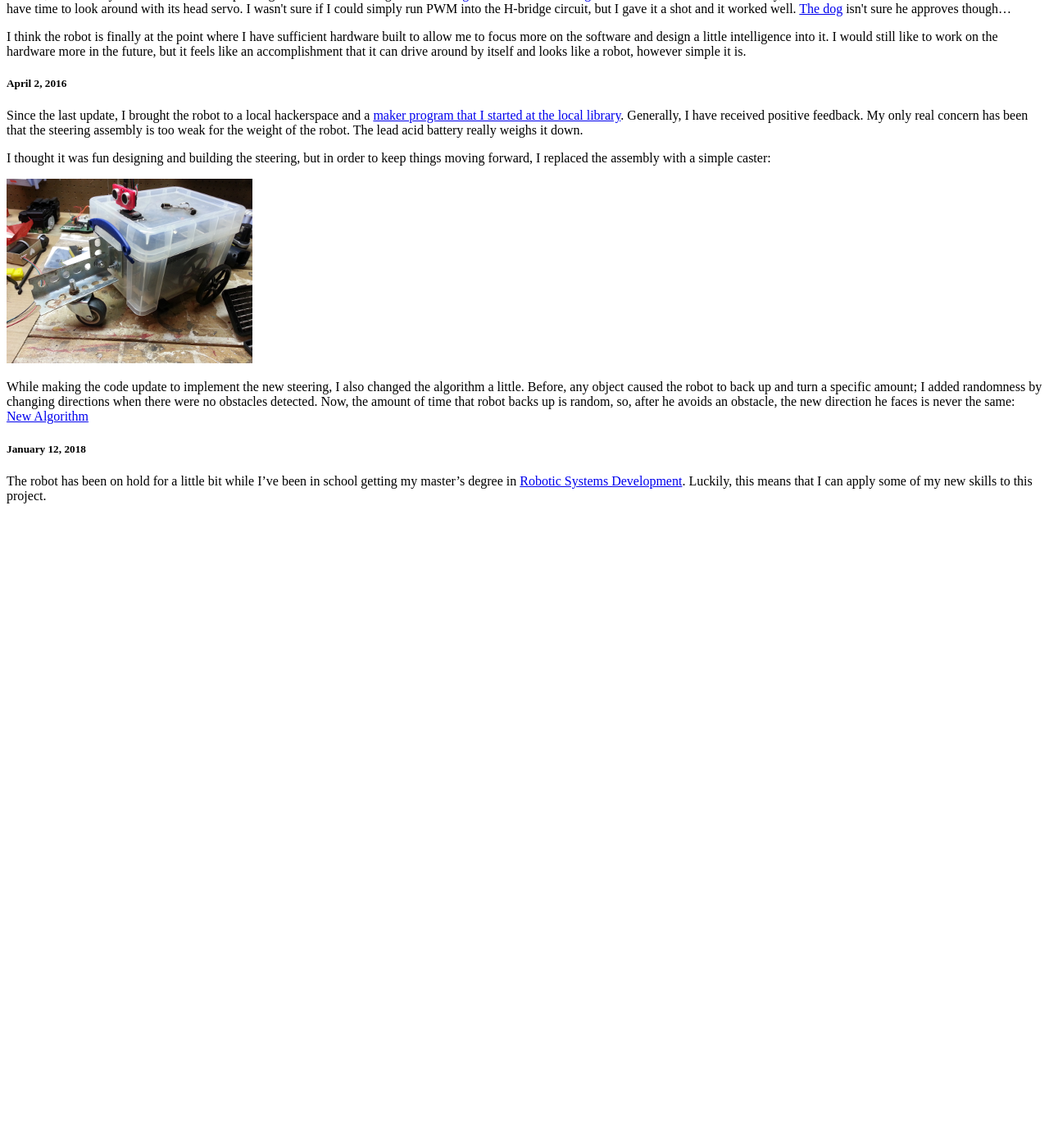
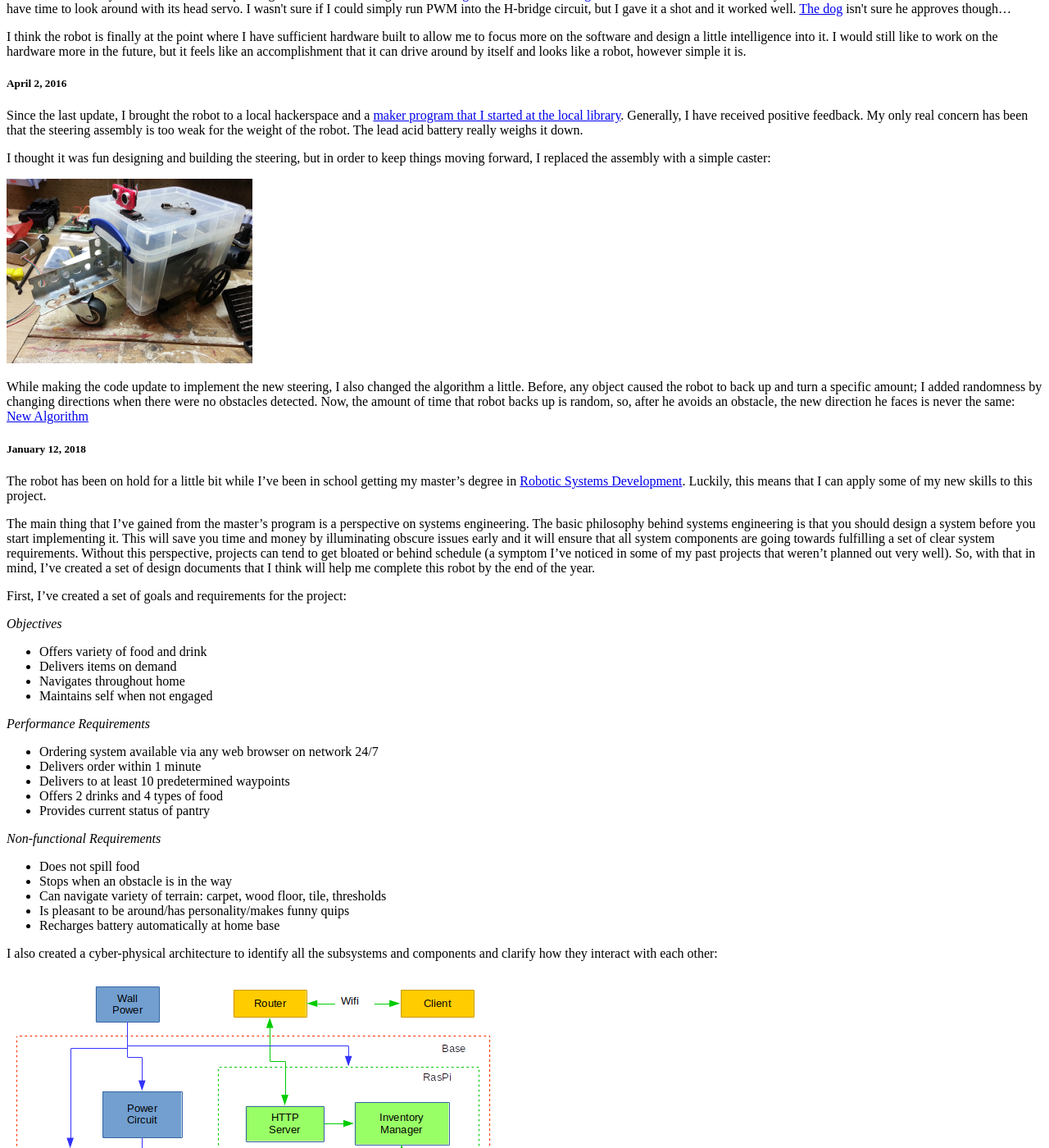
Before and after one commit to Angineer/Angineer.github.io, a Jekyll site: the page built from _posts/2017-06-10-Robot.md, in a window 1280 px wide and 1400 px high, scrolled down 2328 px. Shown: the whole window at 82% size. Built offline with Jekyll 4.4.1, drawn with Linux system fonts in a browser that asks for light colours; before the commit the page ends 2958 px from its top, so only the background shows below that; some of the changed text lies outside the part shown.

Commit message:
Added info about systems engineering work

```diff
--- a/_posts/2017-06-10-Robot.md
+++ b/_posts/2017-06-10-Robot.md
@@ -76,3 +76,33 @@ While making the code update to implement the new steering, I also changed the a
 
 ##### January 12, 2018
 The robot has been on hold for a little bit while I've been in school getting my master's degree in [Robotic Systems Development](https://mrsdprojects.ri.cmu.edu/2016teami/). Luckily, this means that I can apply some of my new skills to this project.
+
+The main thing that I've gained from the master's program is a perspective on systems engineering. The basic philosophy behind systems engineering is that you should design a system before you start implementing it. This will save you time and money by illuminating obscure issues early and it will ensure that all system components are going towards fulfilling a set of clear system requirements. Without this perspective, projects can tend to get bloated or behind schedule (a symptom I've noticed in some of my past projects that weren't planned out very well). So, with that in mind, I've created a set of design documents that I think will help me complete this robot by the end of the year.
+
+First, I've created a set of goals and requirements for the project:
+
+_Objectives_
+* Offers variety of food and drink
+* Delivers items on demand
+* Navigates throughout home
+* Maintains self when not engaged
+
+_Performance Requirements_
+* Ordering system available via any web browser on network 24/7
+* Delivers order within 1 minute
+* Delivers to at least 10 predetermined waypoints
+* Offers 2 drinks and 4 types of food
+* Provides current status of pantry
+
+_Non-functional Requirements_
+* Does not spill food
+* Stops when an obstacle is in the way
+* Can navigate variety of terrain: carpet, wood floor, tile, thresholds
+* Is pleasant to be around/has personality/makes funny quips
+* Recharges battery automatically at home base
+
+I also created a cyber-physical architecture to identify all the subsystems and components and clarify how they interact with each other:
+
+![](/pictures/CyberPhysicalArch.png)
+
+Finally, I've created a work breakdown based on the requirements and architecture that lays out exactly what work needs to be done in order to see the project through to completion. I converted this directly into a schedule so I have deadlines to ensure I stay on top of everything. With all this in mind, I expect to have the project completed by July.
```
Also changed, not shown: pictures/CyberPhysicalArch.png (added).
